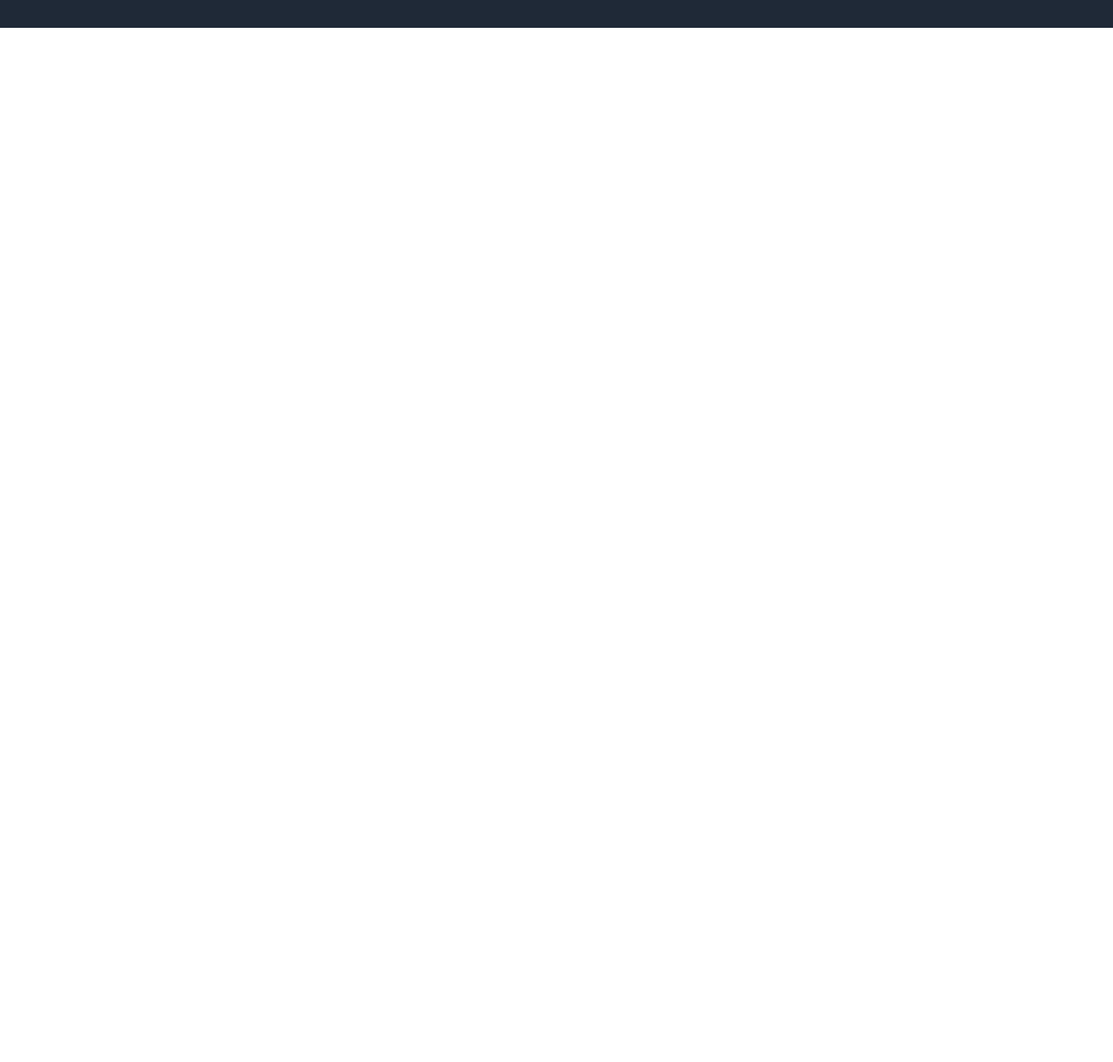
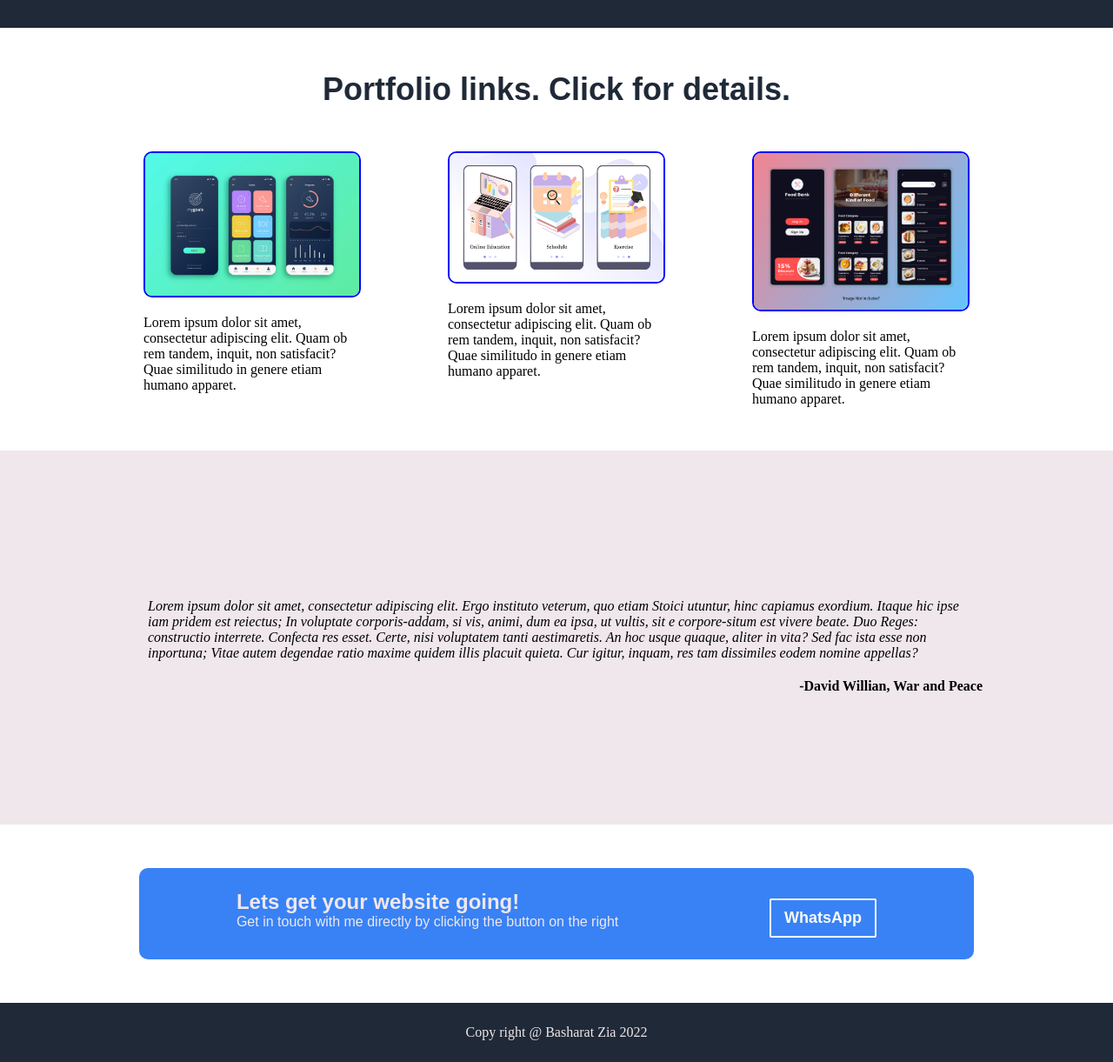
Before and after one commit to BashZia/landing-page, a plain HTML site: page index.html in a window 1280 px wide. Shown: the part 518-1739 px from the top of the page at 87% size. Before the commit the page ends 800 px from the top, so only its background shows below. Drawn offline with Linux system fonts and the light colour scheme; files whose address does not match are found by name.

Commit message:
website added once

```diff
--- a/index.html
+++ b/index.html
@@ -28,7 +28,43 @@
                 </p>
                 <button type="button">Text me</button>
             </div>
-            <img src="bash.jpg" alt="Basharat Zia">
+            <img src="/home/basharat/repos/landing-page/images/bash.jpg" alt="Basharat Zia" class="profile">
         </div>
     </div>
+    <h2 class="portf-head">Portfolio links. Click for details.</h2>
+    <div class="portfolio">
+        <div class="app">
+            <img src="/home/basharat/repos/landing-page/images/app1.jpg" alt="app1" class="app-image">
+            <p>Lorem ipsum dolor sit amet, consectetur adipiscing elit. Quam ob rem tandem, inquit, non satisfacit? Quae similitudo in genere etiam humano apparet.</p>
+        </div>
+        <div class="app">
+            <img src="/home/basharat/repos/landing-page/images/app2.jpg" alt="app2" class="app-image">
+            <p>Lorem ipsum dolor sit amet, consectetur adipiscing elit. Quam ob rem tandem, inquit, non satisfacit? Quae similitudo in genere etiam humano apparet.</p>
+        </div>
+        <div class="app">
+            <img src="/home/basharat/repos/landing-page/images/app3.jpg" alt="app3" class="app-image">
+            <p>Lorem ipsum dolor sit amet, consectetur adipiscing elit. Quam ob rem tandem, inquit, non satisfacit? Quae similitudo in genere etiam humano apparet.</p>
+        </div>
+    </div>
+    <div class="quote">
+        <p class="quotation"><i>Lorem ipsum dolor sit amet, consectetur adipiscing elit.
+             Ergo instituto veterum, quo etiam Stoici utuntur, hinc capiamus exordium.
+             Itaque hic ipse iam pridem est reiectus; In voluptate corporis-addam,
+             si vis, animi, dum ea ipsa, ut vultis, sit e corpore-situm est vivere beate.
+             Duo Reges: constructio interrete. Confecta res esset. Certe, nisi voluptatem
+             tanti aestimaretis. An hoc usque quaque, aliter in vita? Sed fac ista esse non inportuna;
+             Vitae autem degendae ratio maxime quidem illis placuit quieta. Cur igitur, inquam, res tam
+             dissimiles eodem nomine appellas?</i></p>
+             <p style="text-align: end;"><b>-David Willian, War and Peace</b></p>
+    </div>
+    <div class="call-to-action">
+           <div>
+            <h2>Lets get your website going!</h2>
+            <p>Get in touch with me directly by clicking the button on the right</p>
+           </div>
+        <button class="call-button">WhatsApp</button>
+    </div>
+    <div class="footer">
+        <p>Copy right @ Basharat Zia 2022</p>
+    </div>
 </body>
--- a/style.css
+++ b/style.css
@@ -12,6 +12,7 @@
 .top {
     display: flex;
     justify-content: space-around;
+    gap: 50px;
 }
 
 .content {
@@ -61,7 +62,70 @@ button {
     margin-bottom: 10px;
 }
 
-img {
+.profile {
     margin: 0 0 35px 0;
     border-radius: 15rem;
 }
+
+.portf-head {
+    font-size: 36px;
+    font-weight: bolder;
+    color: #1f2937;
+    font-family: sans-serif;
+    text-align: center;
+}
+
+.portfolio {
+    display: flex;
+    justify-content: center;
+}
+
+.app {
+    display: flex;
+    flex-direction: column;
+    margin: 50px;
+    flex-wrap: wrap;
+    max-width: 250px;
+}
+
+.app-image {
+    max-width: 250px;
+    height: auto;
+    margin-bottom: 20px;
+    border: 2px solid blue;
+    border-radius: 10px;
+}
+
+.quote {
+    background-color: #efe7eb;
+    padding: 150px;
+}
+
+.quotation {
+    margin: 20px;
+}
+
+
+.call-to-action {
+    background-color: #3882f6;
+    color: #efe7eb;
+    margin: auto;
+    width: 75%;
+    border-radius: 10px;
+    margin-top: 50px;
+    margin-bottom: 50px;
+    font-family: Arial, Helvetica, sans-serif;
+    display: flex;
+    justify-content: space-around;
+    padding: 25px;
+}
+.call-button {
+    border: 2px solid white;
+}
+
+.footer {
+    background-color: #1F2937;
+    color: #efe7eb;
+    text-align: center;
+    padding: 25px 50px 25px 50px;
+}
```
Also changed, not shown: images/app1.jpg (added), images/app2.jpg (added), images/app3.jpg (added), images/bash.jpg (added).
